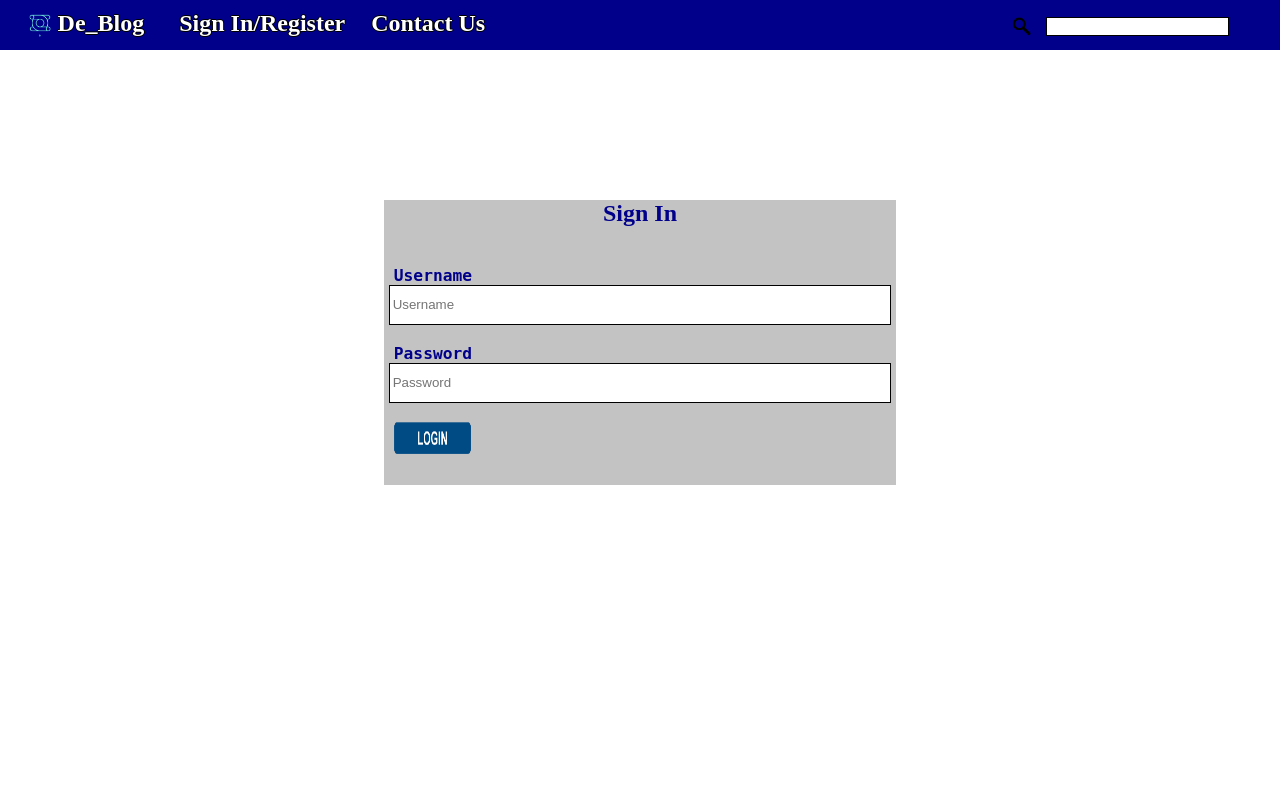
After one commit to PandyaDeval/blog_site, a PHP site: page /signin.html in a window 1280 px wide. The commit adds this page. Shown: the top 786 px of the page. Run offline with PHP 8.4, Linux system fonts and the light colour scheme.

Commit message:
Login and Registration pages added. CSS changes.

```diff
--- a/blog_detailed.php
+++ b/blog_detailed.php
@@ -21,7 +21,7 @@ $ext_description=wordwrap(nl2br($data[3]),135);
 
 	<div class="navbar_sub" id="navbar_logo"><img id="logo" src='logo_transparent.png'/></div>
 	<a href="index.php"><div class="navbar_sub" id="navbar_sitename">De_Blog</div></a>
-	<a href="signin.php"><div class="navbar_sub" id="navbar_sign">Sign In/Register</div></a>
+	<a href="signin.html"><div class="navbar_sub" id="navbar_sign">Sign In/Register</div></a>
 	<a href=""><div class="navbar_sub" id="navbar_contactus">Contact Us </div></a>
 	<div class="navbar_sub" id="navbar_search">
 		<form name="search" method="POST">
--- a/navbar_static.css
+++ b/navbar_static.css
@@ -10,7 +10,8 @@ body{
 	width:100%;
 	height:50px;
 	top:0px;
-	background-color:lightgreen;
+	background-color:darkblue;
+	text-shadow: -1px 0 black, 0 1px black, 1px 0 black, 0 -1px black;
 }
 
 div.navbar_sub{
@@ -63,3 +64,16 @@ div.navbar_sub{
 	height:30px;
 
 }
+
+input:focus{
+	outline-style:none;
+	border: 2px solid red;
+}
+
+input{
+	border:1.5px solid black;
+}
+
+button:hover{
+	cursor:pointer;
+}
--- /dev/null
+++ b/signin.html
@@ -0,0 +1,78 @@
+<html>
+<link rel="shortcut icon" type="image/png" href="favicon.png"/>
+<link rel="stylesheet" href="navbar_static.css"/>
+<style>
+#main_div{
+	background-color:rgb(195,195,195);
+	width:40%;
+	margin-left:30%;
+	margin_right:30%;
+}
+
+#signin_submit{
+	visibility:hidden;
+	width:100%;
+}
+
+#signin_submit_btn{
+	background-color:transparent;
+	background-image:url("login_button.png");
+	background-size:100% 100%;
+	border:0;
+	color:white;
+	width:15%;
+	height:4%;
+
+}
+
+input.login_form{
+	width:98%;
+	height:5%;
+	margin-left:1%;
+	margin-right:1%;
+	padding-left:0.5%;
+}
+
+#login_form{
+	font-size:125%;
+	font-weight:bold;
+	color:darkblue;
+}
+
+
+</style>
+
+<body>
+<div class="navbar_main" id="navbar">
+
+	<div class="navbar_sub" id="navbar_logo"><img id="logo" src='logo_transparent.png'/></div>
+	<a href="index.php"><div class="navbar_sub" id="navbar_sitename">De_Blog</div></a>
+	<a href="signin.html"><div class="navbar_sub" id="navbar_sign">Sign In/Register</div></a>
+	<a href=""><div class="navbar_sub" id="navbar_contactus">Contact Us </div></a>
+	<div class="navbar_sub" id="navbar_search">
+		<form name="search" method="POST">
+			 <button id="submitbtn"><input type="submit" id="submit"/></button> <input type="text" name="search_text"/>
+		</form>
+	</div>
+
+</div>
+
+<br><br><br><br><br><br><br><br><br><br>
+
+<div id='main_div'>
+	<h2 style='color:darkblue;'><center>Sign In</center></h2>
+<pre>
+<form id='login_form' action='POST' method='signin_success.php'>
+ Username
+<input class='login_form' type='text' name='username' placeholder='Username'/>
+
+ Password
+<input class='login_form' type='password' name='password' placeholder='Password'/>
+
+ <button id='signin_submit_btn'><input id='signin_submit' type='submit'/></button>
+</form>
+</pre>
+
+</div>
+</body>
+</html>
```
Also changed, not shown: index.php (+16 -2 lines), reg_success.php (added, +54 -0 lines), register.php (added, +88 -0 lines), login_button.png (added), register_button.jpg (added).
